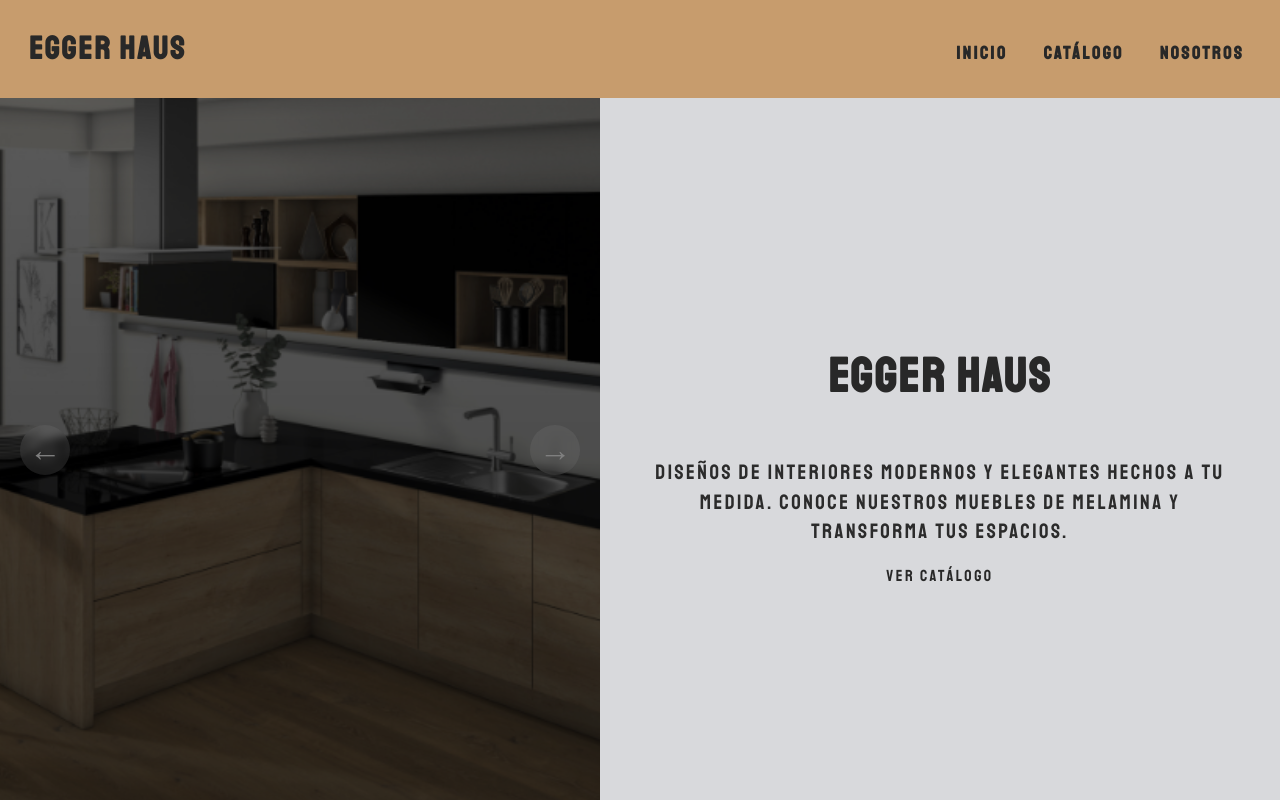
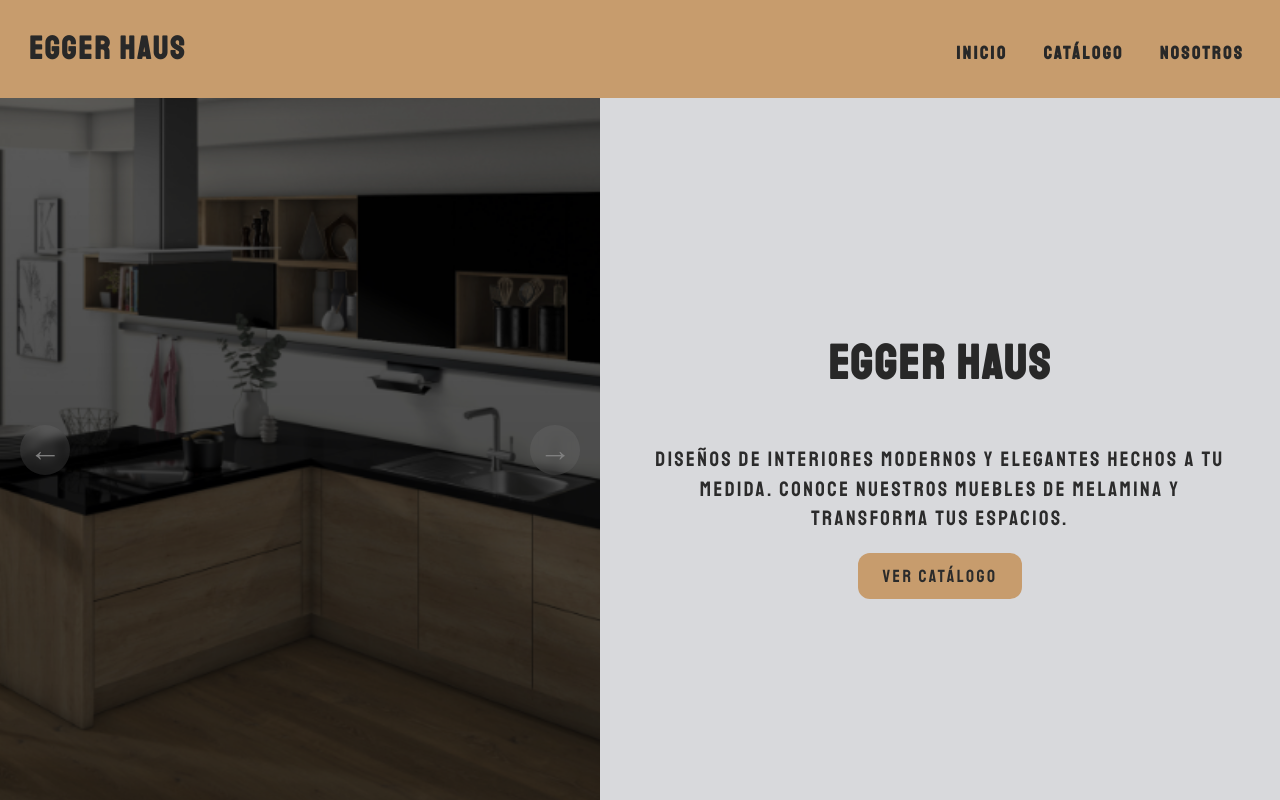
Before and after one commit to cardozoluisfernando2175-web/heggerhaus.github.io, a plain HTML site: page index.html in a window 1280 px wide. Shown: the top 800 px of the page. Drawn offline with Linux system fonts and the light colour scheme; a web font is replaced by a local one.

Commit message:
Update index.html

```diff
--- a/index.html
+++ b/index.html
@@ -40,7 +40,7 @@
         <div class="home-right">
             <h1>EGGER HAUS</h1>
             <p>Diseños de interiores modernos y elegantes hechos a tu medida. Conoce nuestros muebles de melamina y transforma tus espacios.</p>
-            <a href="catalogo.html" class="Catalogo-btn">Ver Catálogo</a>
+            <a href="Catálogo.html" class="catalogo-btn">Ver Catálogo</a>
         </div>
     </div>
     <script src="script.js"></script>
```
